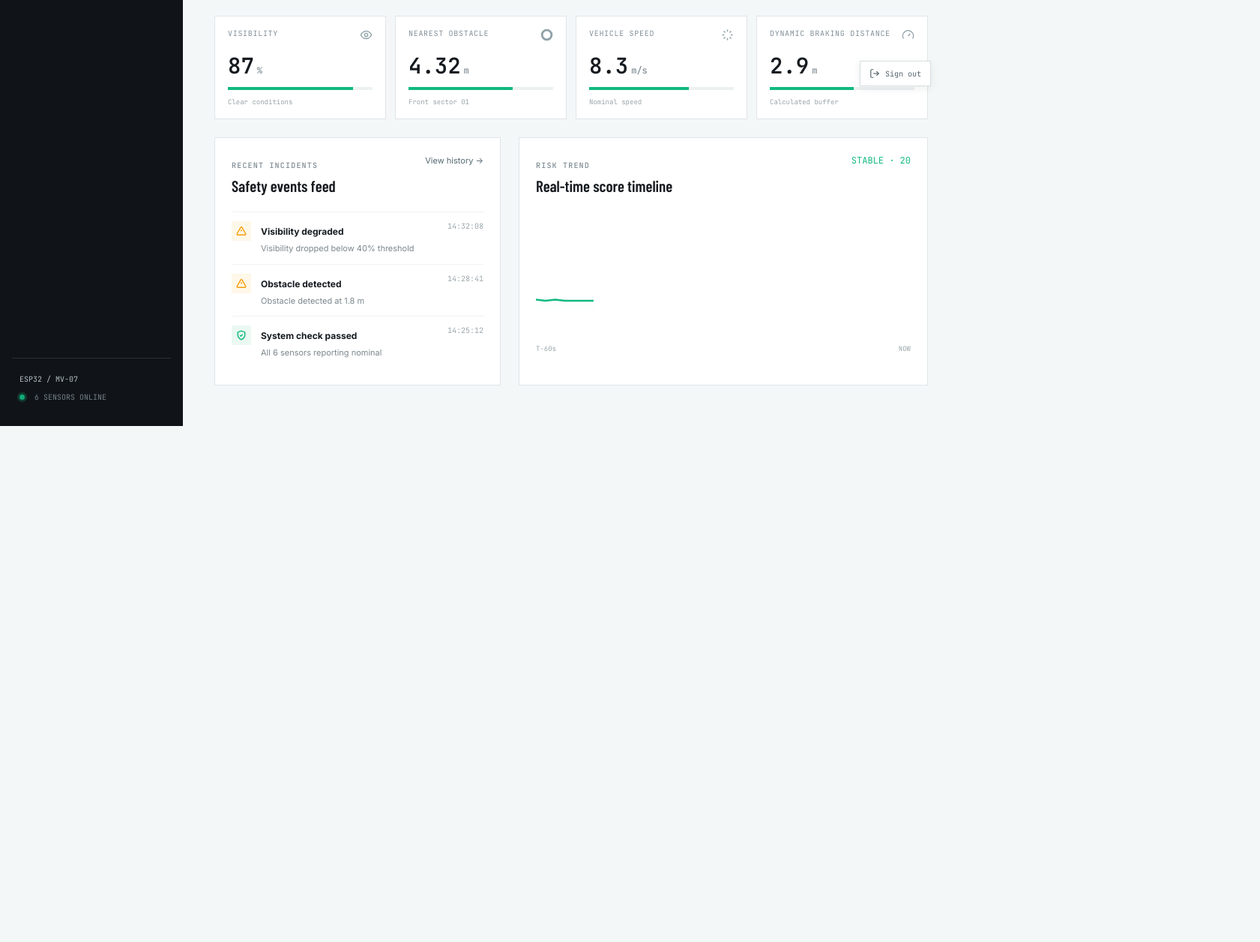
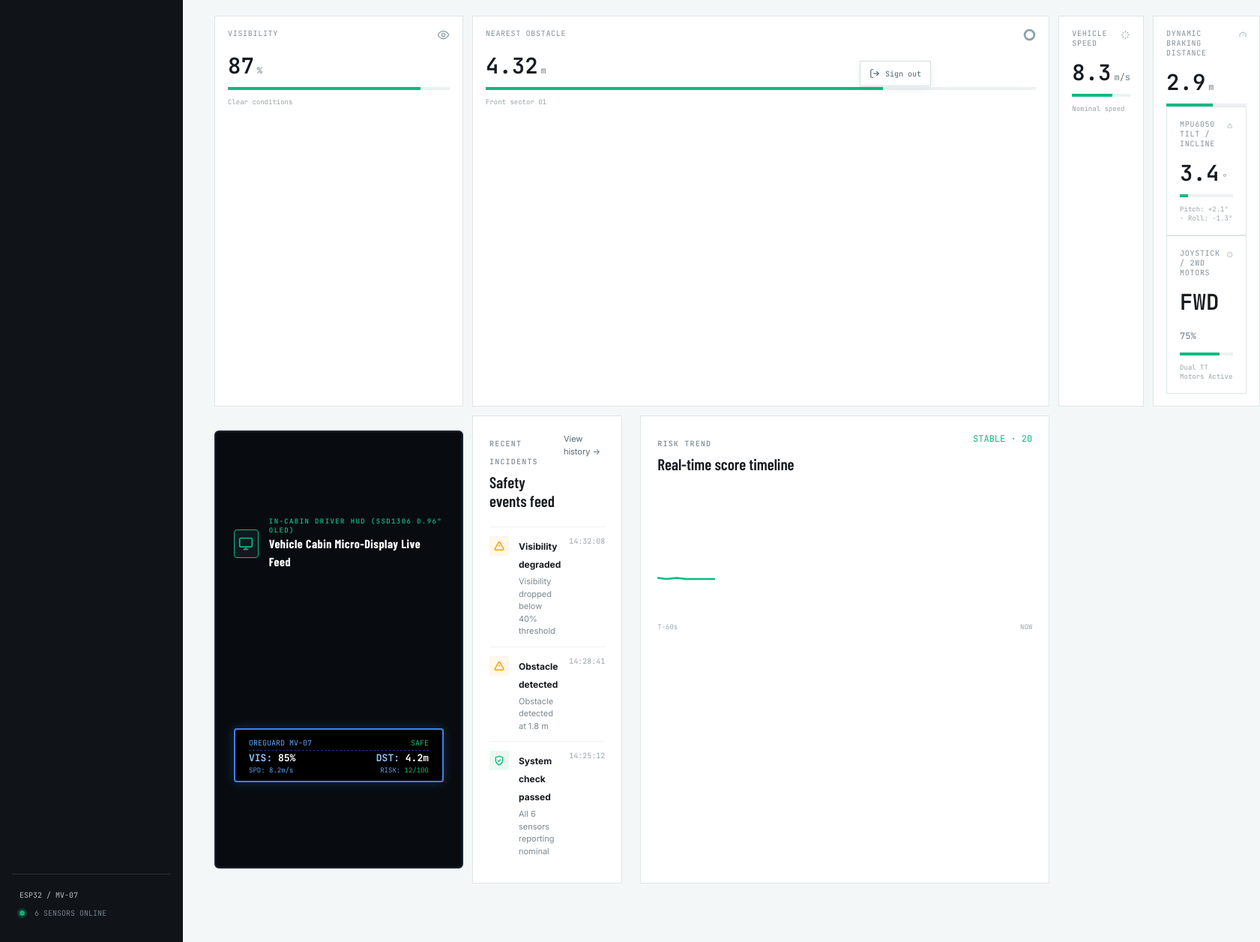
Before and after one commit to RAHUL3307-star/MINE-Driving-assistance, a plain HTML site: page index.html in a window 1280 px wide. Shown: the part 660-1916 px from the top of the page at 75% size, 1681 px wide, since content can reach past the window. Before the commit the page ends 1228 px from the top, so only its background shows below. Drawn offline with nearby package versions, Linux system fonts and the light colour scheme.

Commit message:
Deploy: Add 404 page and update index.html for GitHub Pages

```diff
--- a/index.html
+++ b/index.html
@@ -317,7 +317,53 @@
             </div>
             <strong><span id="gaugeBrakeNum">1.8</span><small>m</small></strong>
             <div class="gauge-line"><span class="lime" id="gaugeBrakeBar" style="width: 30%;"></span></div>
-            <em id="gaugeBrakeSub">Calculated buffer</em>
+          <div class="gauge-card" data-testid="telemetry-incline">
+            <div class="gauge-head">
+              <span>MPU6050 TILT / INCLINE</span>
+              <svg width="17" height="17" viewBox="0 0 24 24" fill="none" stroke="currentColor" stroke-width="2"><path d="m21.73 18-8-14a2 2 0 0 0-3.48 0l-8 14A2 2 0 0 0 4 21h16a2 2 0 0 0 1.73-3Z"/><line x1="12" y1="9" x2="12" y2="13"/><line x1="12" y1="17" x2="12.01" y2="17"/></svg>
+            </div>
+            <strong><span id="gaugeInclineNum">3.4</span><small>°</small></strong>
+            <div class="gauge-line"><span class="lime" id="gaugeInclineBar" style="width: 15%;"></span></div>
+            <em id="gaugeInclineSub">Pitch: +2.1° · Roll: -1.3°</em>
+          </div>
+
+          <div class="gauge-card" data-testid="telemetry-joystick">
+            <div class="gauge-head">
+              <span>JOYSTICK / 2WD MOTORS</span>
+              <svg width="17" height="17" viewBox="0 0 24 24" fill="none" stroke="currentColor" stroke-width="2"><circle cx="12" cy="12" r="10"/><line x1="12" y1="8" x2="12" y2="12"/><line x1="12" y1="16" x2="12.01" y2="16"/></svg>
+            </div>
+            <strong><span id="gaugeJoyNum">FWD</span><small id="gaugeJoySpeed"> 75%</small></strong>
+            <div class="gauge-line"><span class="lime" id="gaugeJoyBar" style="width: 75%;"></span></div>
+            <em id="gaugeJoySub">Dual TT Motors Active</em>
+          </div>
+        </div>
+
+        <!-- In-Cabin OLED Driver Display Simulator (SSD1306 0.96") -->
+        <div class="oled-simulator-panel" style="margin: 20px 0; background: #080c10; border: 2px solid #1a2530; border-radius: 6px; padding: 18px 24px; display: flex; align-items: center; justify-content: space-between; gap: 20px; flex-wrap: wrap;">
+          <div style="display: flex; align-items: center; gap: 14px;">
+            <div style="width: 38px; height: 38px; background: #111820; border: 1px solid #10b981; color: #10b981; display: grid; place-items: center; border-radius: 4px;">
+              <svg width="20" height="20" viewBox="0 0 24 24" fill="none" stroke="currentColor" stroke-width="2"><rect width="20" height="14" x="2" y="3" rx="2"/><line x1="8" y1="21" x2="16" y2="21"/><line x1="12" y1="17" x2="12" y2="21"/></svg>
+            </div>
+            <div>
+              <span style="font: 600 9px 'JetBrains Mono'; letter-spacing: 1.4px; color: #10b981; display: block;">IN-CABIN DRIVER HUD (SSD1306 0.96" OLED)</span>
+              <strong style="color: #fff; font: 700 16px 'Barlow Condensed'; letter-spacing: .5px;">Vehicle Cabin Micro-Display Live Feed</strong>
+            </div>
+          </div>
+
+          <!-- The OLED screen simulation box -->
+          <div style="background: #000; border: 2px solid #3b82f6; border-radius: 4px; padding: 10px 18px; width: 280px; height: 72px; font-family: 'JetBrains Mono', monospace; display: flex; flex-direction: column; justify-content: space-between; box-shadow: 0 0 15px rgba(59,130,246,0.25);">
+            <div style="display: flex; justify-content: space-between; font-size: 10px; color: #60a5fa; border-bottom: 1px dashed #1e3a8a; padding-bottom: 2px;">
+              <span>OREGUARD MV-07</span>
+              <span id="oledStatusText" style="color:#10b981">SAFE</span>
+            </div>
+            <div style="display: flex; justify-content: space-between; font-size: 13px; font-weight: 700; color: #93c5fd;">
+              <span>VIS:<b id="oledVisVal" style="color:#fff"> 85%</b></span>
+              <span>DST:<b id="oledDistVal" style="color:#fff"> 4.2m</b></span>
+            </div>
+            <div style="display: flex; justify-content: space-between; font-size: 9px; color: #60a5fa;">
+              <span>SPD: <span id="oledSpeedVal">8.2m/s</span></span>
+              <span>RISK: <span id="oledRiskVal" style="color:#10b981">12/100</span></span>
+            </div>
           </div>
         </div>
 
```
Also changed, not shown: 404.html (added, +14 -0 lines).
